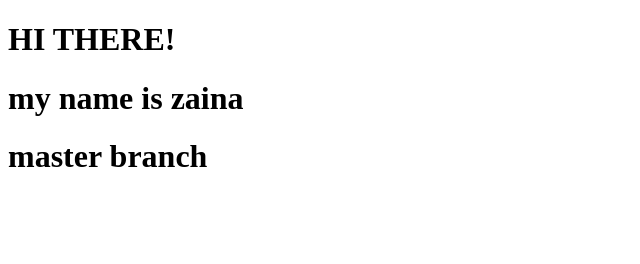
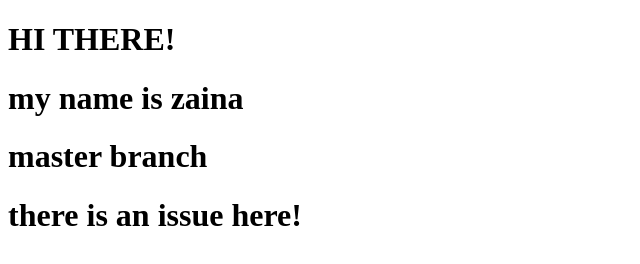
Before and after one commit to zainaitriq/ZainaDemo, a plain HTML site: page index.html in a window 1280 px wide. Shown: the whole page, without its empty margins (0-640 px from the left). Drawn offline with Linux system fonts and the light colour scheme.

Commit message:
adding an issue

```diff
--- a/index.html
+++ b/index.html
@@ -7,5 +7,6 @@
 <h1>HI THERE!</h1>
 <h1> my name is zaina <h1>
     <h1>master branch</h1>
+    <h1>there is an issue here!</h1>
     </body>
 </html>
```
